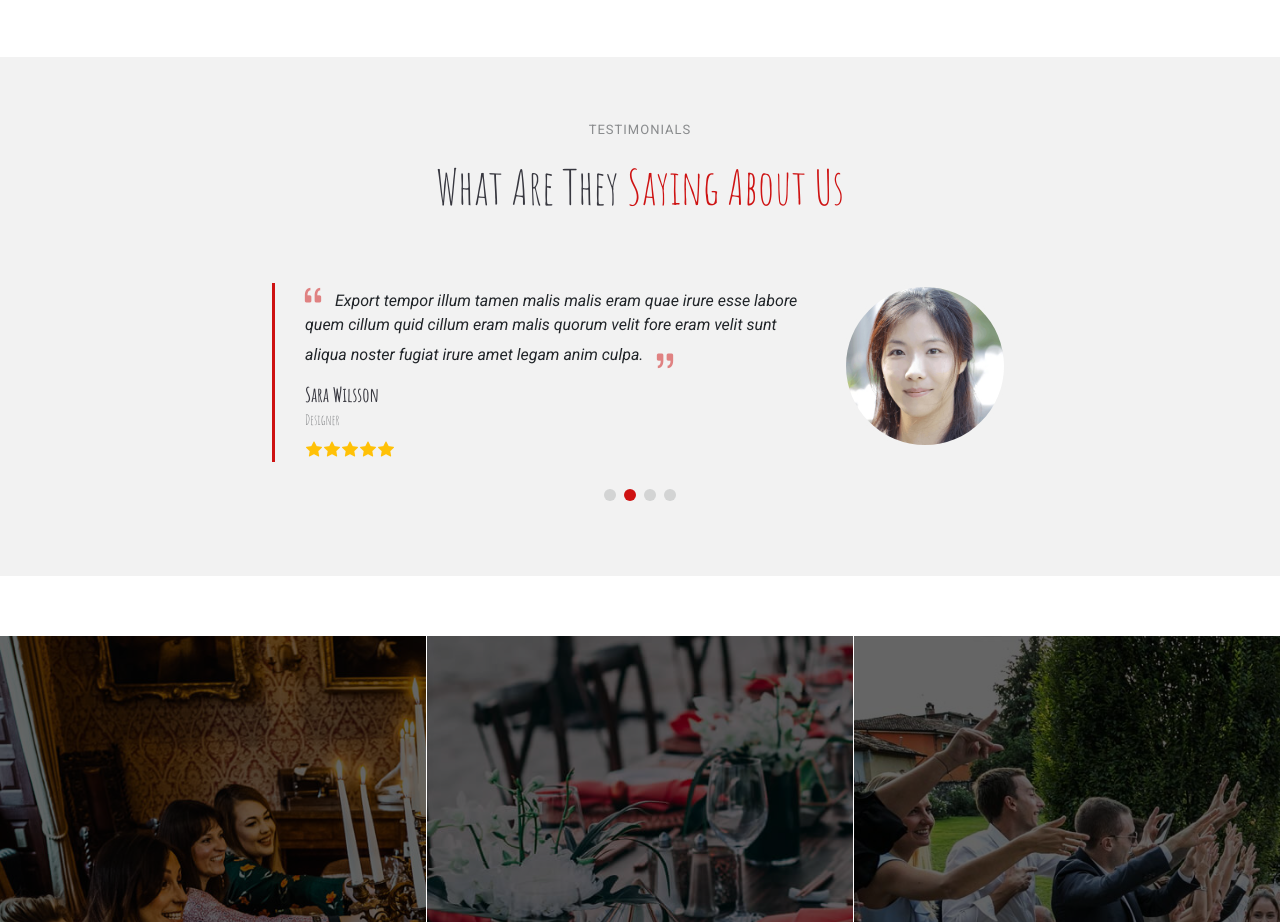
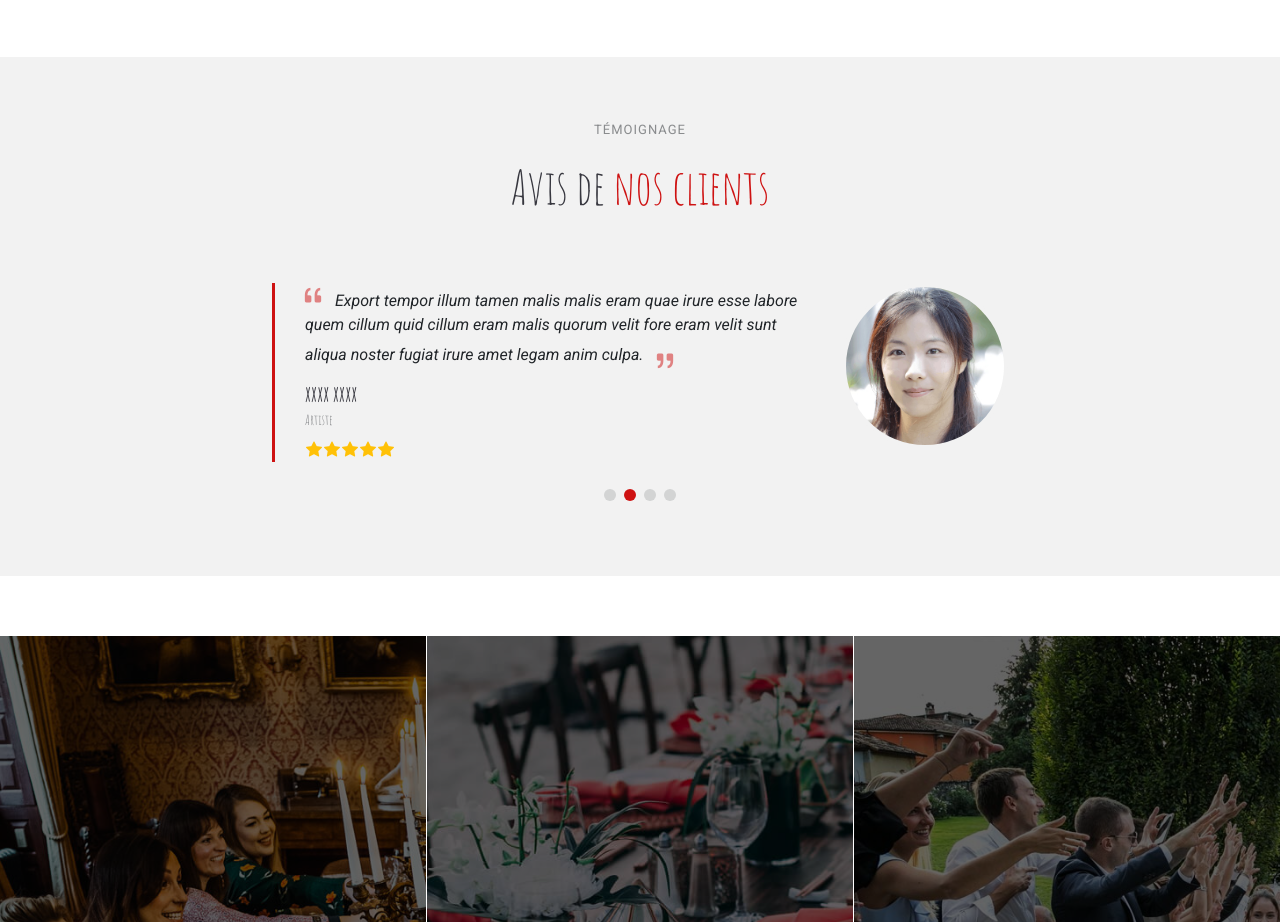
Before and after one commit to iddotahotantcha/nti-resto, a plain HTML site: page index.html in a window 1280 px wide. Shown: the part 3848-4770 px from the top of the page. Drawn offline with Linux system fonts and the light colour scheme; animation ran at ten frames a second.

Commit message:
Mise à jour de la section temoignage

```diff
--- a/index.html
+++ b/index.html
@@ -598,8 +598,8 @@
 
       <!-- Section Title -->
       <div class="container section-title" data-aos="fade-up">
-        <h2>TESTIMONIALS</h2>
-        <p>What Are They <span class="description-title">Saying About Us</span></p>
+        <h2>Témoignage</h2>
+        <p>Avis de <span class="description-title">nos clients</span></p>
       </div><!-- End Section Title -->
 
       <div class="container" data-aos="fade-up" data-aos-delay="100">
@@ -632,8 +632,8 @@
                         <span>Proin iaculis purus consequat sem cure digni ssim donec porttitora entum suscipit rhoncus. Accusantium quam, ultricies eget id, aliquam eget nibh et. Maecen aliquam, risus at semper.</span>
                         <i class="bi bi-quote quote-icon-right"></i>
                       </p>
-                      <h3>Saul Goodman</h3>
-                      <h4>Ceo &amp; Founder</h4>
+                      <h3>XXXX XXXX</h3>
+                      <h4>Entrepreneur</h4>
                       <div class="stars">
                         <i class="bi bi-star-fill"></i><i class="bi bi-star-fill"></i><i class="bi bi-star-fill"></i><i class="bi bi-star-fill"></i><i class="bi bi-star-fill"></i>
                       </div>
@@ -656,8 +656,8 @@
                         <span>Export tempor illum tamen malis malis eram quae irure esse labore quem cillum quid cillum eram malis quorum velit fore eram velit sunt aliqua noster fugiat irure amet legam anim culpa.</span>
                         <i class="bi bi-quote quote-icon-right"></i>
                       </p>
-                      <h3>Sara Wilsson</h3>
-                      <h4>Designer</h4>
+                      <h3>XXXX XXXX</h3>
+                      <h4>Artiste</h4>
                       <div class="stars">
                         <i class="bi bi-star-fill"></i><i class="bi bi-star-fill"></i><i class="bi bi-star-fill"></i><i class="bi bi-star-fill"></i><i class="bi bi-star-fill"></i>
                       </div>
@@ -680,8 +680,8 @@
                         <span>Enim nisi quem export duis labore cillum quae magna enim sint quorum nulla quem veniam duis minim tempor labore quem eram duis noster aute amet eram fore quis sint minim.</span>
                         <i class="bi bi-quote quote-icon-right"></i>
                       </p>
-                      <h3>Jena Karlis</h3>
-                      <h4>Store Owner</h4>
+                      <h3>XXXX XXXX</h3>
+                      <h4>Infirmière</h4>
                       <div class="stars">
                         <i class="bi bi-star-fill"></i><i class="bi bi-star-fill"></i><i class="bi bi-star-fill"></i><i class="bi bi-star-fill"></i><i class="bi bi-star-fill"></i>
                       </div>
@@ -704,8 +704,8 @@
                         <span>Fugiat enim eram quae cillum dolore dolor amet nulla culpa multos export minim fugiat minim velit minim dolor enim duis veniam ipsum anim magna sunt elit fore quem dolore labore illum veniam.</span>
                         <i class="bi bi-quote quote-icon-right"></i>
                       </p>
-                      <h3>John Larson</h3>
-                      <h4>Entrepreneur</h4>
+                      <h3>XXXX XXXX</h3>
+                      <h4>Enseignant</h4>
                       <div class="stars">
                         <i class="bi bi-star-fill"></i><i class="bi bi-star-fill"></i><i class="bi bi-star-fill"></i><i class="bi bi-star-fill"></i><i class="bi bi-star-fill"></i>
                       </div>
```
